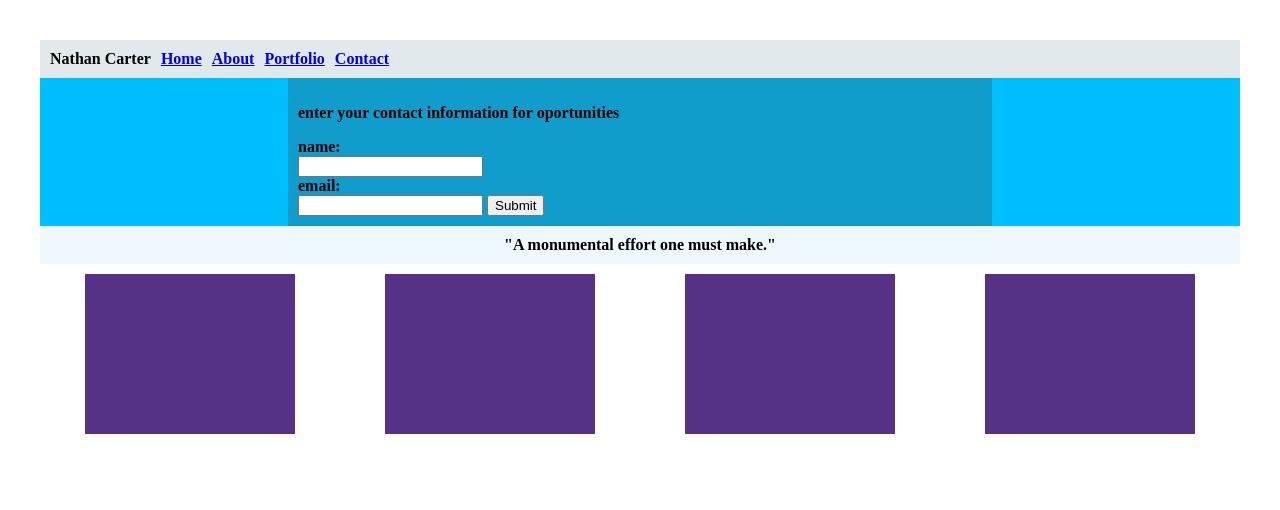
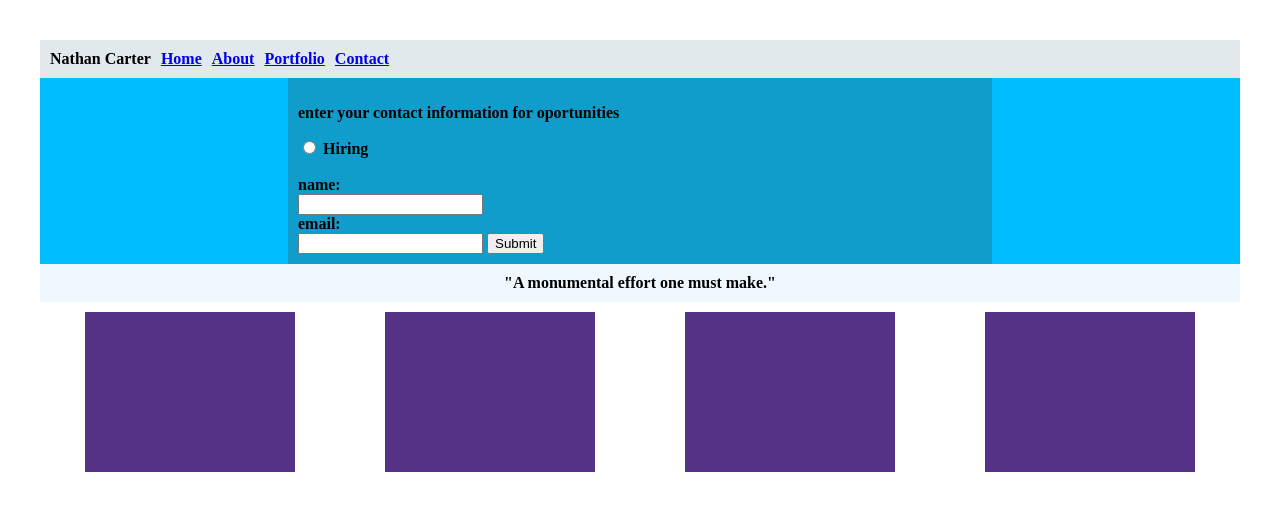
Before and after one commit to natebobsee/block12, a plain HTML site: page contact.html in a window 1280 px wide. Drawn offline with Linux system fonts and the light colour scheme.

Commit message:
first commit

```diff
--- a/contact.html
+++ b/contact.html
@@ -20,6 +20,8 @@
         <article class="main">
             <form action=index.html>
                 <p>enter  your contact information for oportunities</p>
+                <input type="radio" id="contactChoice1" name="contact" value="email" />
+                <label for="contactChoice1">Hiring</label><br><br>
                 <label for="fname">name:</label><br>
                 <input type="text" id="fname" name="fname"><br>
                 <label for="lname">email:</label><br>
```
